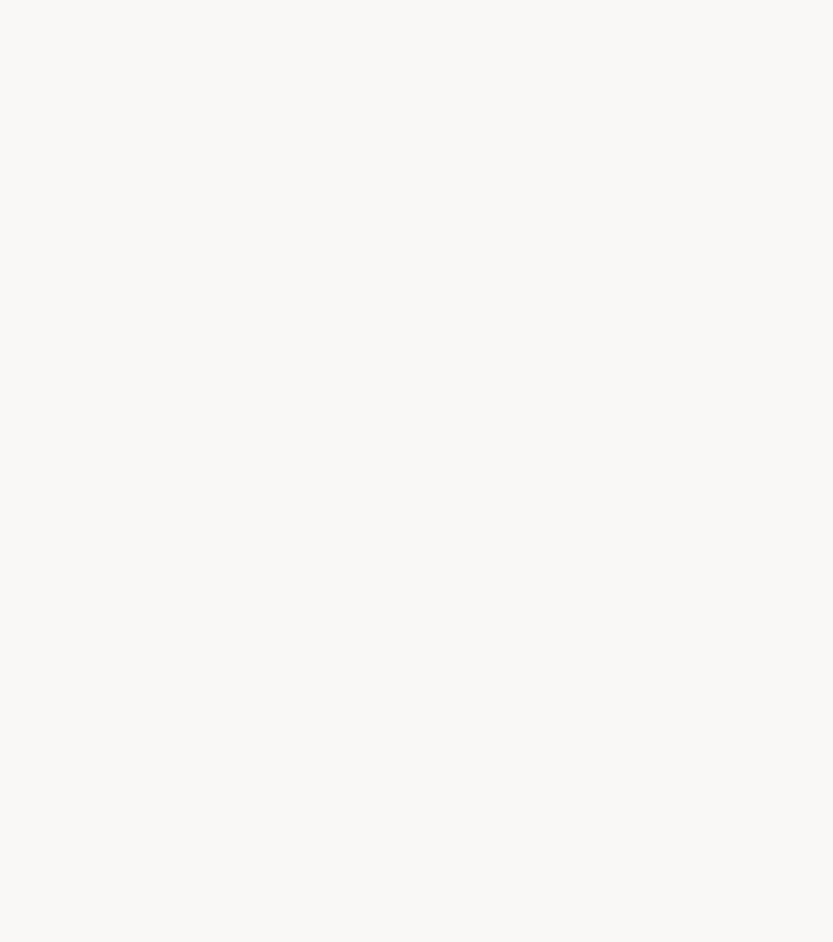
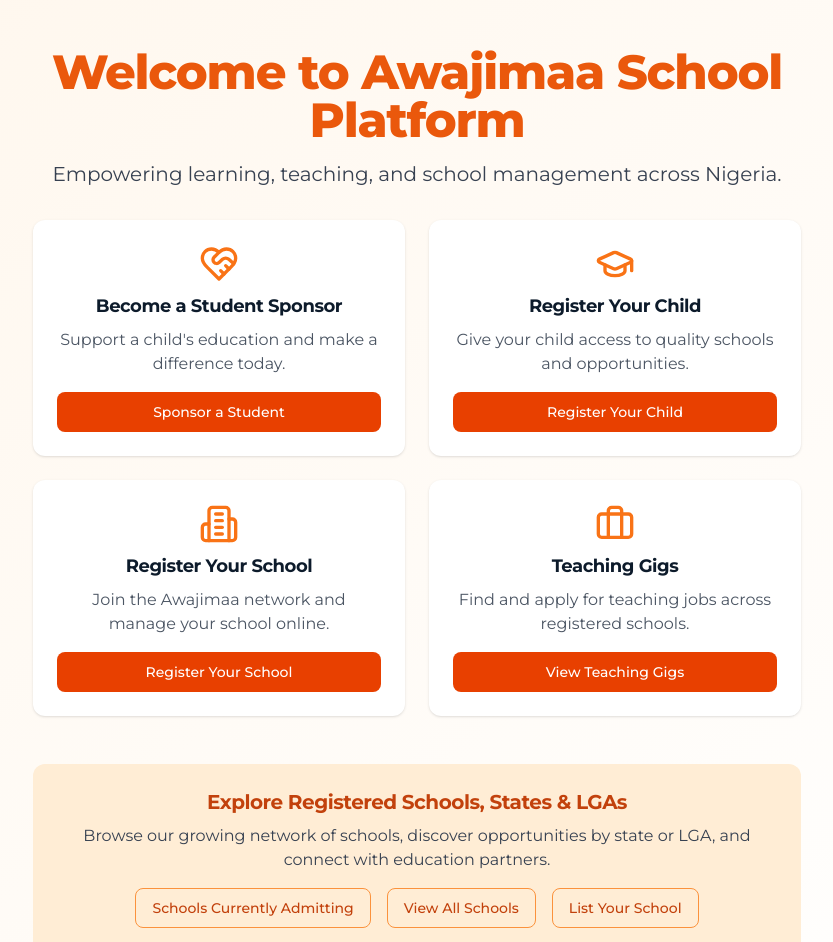
Before and after one commit to ivukpong/awajimaa-school-frontend, a Next.js app: page / in a window 1280 px wide. Before the commit this address had no page. Shown: the top 942 px of the page, without its empty margins (223-1056 px from the left). Before the commit the page ends 800 px from the top, so only its background shows below. Built offline with nearby package versions, Linux system fonts and the light colour scheme.

Commit message:
feat: create Admissions page to display currently admitting schools with application options

```diff
--- /dev/null
+++ b/src/app/admissions/page.tsx
@@ -0,0 +1,95 @@
+import React from "react";
+import Link from "next/link";
+import { useQuery } from "@tanstack/react-query";
+import { Button } from "@/components/ui/Button";
+import { Card } from "@/components/ui/Card";
+import { MapPin, School, Calendar, Users } from "lucide-react";
+
+async function fetchCurrentlyAdmittingSchools() {
+  const res = await fetch("/api/public/currently-admitting-schools");
+  if (!res.ok) throw new Error("Failed to fetch");
+  const data = await res.json();
+  return data.data;
+}
+
+export default function AdmissionsPage() {
+  // SSR fallback: useSWR or react-query preferred for real app
+  const [schools, setSchools] = React.useState<any[]>([]);
+  const [loading, setLoading] = React.useState(true);
+  React.useEffect(() => {
+    fetch("/api/public/currently-admitting-schools")
+      .then((r) => r.json())
+      .then((d) => setSchools(d.data ?? []))
+      .finally(() => setLoading(false));
+  }, []);
+
+  return (
+    <main className="min-h-screen bg-gradient-to-br from-orange-50 to-white px-4 py-12">
+      <div className="max-w-4xl mx-auto">
+        <h1 className="text-3xl md:text-4xl font-extrabold text-orange-600 mb-2 text-center">
+          Schools Currently Admitting
+        </h1>
+        <p className="text-lg text-gray-700 mb-8 text-center">
+          Browse schools with open admissions and apply directly.
+        </p>
+        {loading ? (
+          <div className="text-center text-gray-500 py-12">Loading...</div>
+        ) : schools.length === 0 ? (
+          <div className="text-center text-gray-500 py-12">
+            No schools are currently admitting.
+          </div>
+        ) : (
+          <div className="grid grid-cols-1 md:grid-cols-2 gap-6">
+            {schools.map(({ school, session }) => (
+              <Card key={session.id} className="p-6 flex flex-col gap-2">
+                <div className="flex items-center gap-3 mb-2">
+                  {school.logo && (
+                    <img
+                      src={school.logo}
+                      alt={school.name}
+                      className="h-12 w-12 rounded-full object-cover border"
+                    />
+                  )}
+                  <div>
+                    <h2 className="font-bold text-lg text-orange-700 flex items-center gap-1">
+                      <School className="h-5 w-5" /> {school.name}
+                    </h2>
+                    <div className="text-sm text-gray-500 flex items-center gap-1">
+                      <MapPin className="h-4 w-4" /> {school.address}
+                    </div>
+                  </div>
+                </div>
+                <div className="text-sm text-gray-700 mb-1">
+                  <strong>Session:</strong> {session.name}
+                </div>
+                <div className="text-sm text-gray-700 mb-1">
+                  <strong>Open:</strong> {session.open_date} <strong>to</strong>{" "}
+                  {session.close_date}
+                </div>
+                {session.application_fee > 0 && (
+                  <div className="text-sm text-gray-700 mb-1">
+                    <strong>Application Fee:</strong> ₦{session.application_fee}
+                  </div>
+                )}
+                <div className="flex gap-2 mt-2">
+                  <Button
+                    asChild
+                    size="sm"
+                    className="bg-orange-500 hover:bg-orange-600"
+                  >
+                    <Link href={`/register?school=${school.id}`}>
+                      Apply Now
+                    </Link>
+                  </Button>
+                  <Button asChild size="sm" variant="outline">
+                    <Link href={`/schools/${school.id}`}>View School</Link>
+                  </Button>
+                </div>
+              </Card>
+            ))}
+          </div>
+        )}
+      </div>
+    </main>
+  );
+}
--- a/src/app/page.tsx
+++ b/src/app/page.tsx
@@ -1,7 +1,111 @@
-import { redirect } from "next/navigation";
+import Link from "next/link";
+import { Button } from "@/components/ui/Button";
+import {
+  GraduationCap,
+  Building2,
+  HeartHandshake,
+  Briefcase,
+} from "lucide-react";
 
 export default function Home() {
-  // Redirect unauthenticated users to login
-  // Middleware handles role-based redirects after login
-  redirect("/login");
+  return (
+    <main className="min-h-screen bg-gradient-to-br from-orange-50 to-white flex flex-col items-center justify-center px-4 py-12">
+      <div className="max-w-3xl w-full text-center">
+        <h1 className="text-4xl md:text-5xl font-extrabold text-orange-600 mb-4">
+          Welcome to Awajimaa School Platform
+        </h1>
+        <p className="text-lg md:text-xl text-gray-700 mb-8">
+          Empowering learning, teaching, and school management across Nigeria.
+        </p>
+        <div className="grid grid-cols-1 md:grid-cols-2 gap-6 mb-12">
+          <div className="bg-white rounded-xl shadow p-6 flex flex-col items-center">
+            <HeartHandshake className="h-10 w-10 text-orange-500 mb-2" />
+            <h2 className="font-bold text-lg mb-2">Become a Student Sponsor</h2>
+            <p className="text-gray-600 mb-4">
+              Support a child's education and make a difference today.
+            </p>
+            <Button asChild className="w-full">
+              <Link href="/sponsor">Sponsor a Student</Link>
+            </Button>
+          </div>
+          <div className="bg-white rounded-xl shadow p-6 flex flex-col items-center">
+            <GraduationCap className="h-10 w-10 text-orange-500 mb-2" />
+            <h2 className="font-bold text-lg mb-2">Register Your Child</h2>
+            <p className="text-gray-600 mb-4">
+              Give your child access to quality schools and opportunities.
+            </p>
+            <Button asChild className="w-full">
+              <Link href="/register?role=parent">Register Your Child</Link>
+            </Button>
+          </div>
+          <div className="bg-white rounded-xl shadow p-6 flex flex-col items-center">
+            <Building2 className="h-10 w-10 text-orange-500 mb-2" />
+            <h2 className="font-bold text-lg mb-2">Register Your School</h2>
+            <p className="text-gray-600 mb-4">
+              Join the Awajimaa network and manage your school online.
+            </p>
+            <Button asChild className="w-full">
+              <Link href="/register?role=school_admin">
+                Register Your School
+              </Link>
+            </Button>
+          </div>
+          <div className="bg-white rounded-xl shadow p-6 flex flex-col items-center">
+            <Briefcase className="h-10 w-10 text-orange-500 mb-2" />
+            <h2 className="font-bold text-lg mb-2">Teaching Gigs</h2>
+            <p className="text-gray-600 mb-4">
+              Find and apply for teaching jobs across registered schools.
+            </p>
+            <Button asChild className="w-full">
+              <Link href="/freelancer-teacher/recruitment">
+                View Teaching Gigs
+              </Link>
+            </Button>
+          </div>
+        </div>
+        <div className="bg-orange-100 rounded-xl p-6 mb-8">
+          <h3 className="text-xl font-bold text-orange-700 mb-2">
+            Explore Registered Schools, States & LGAs
+          </h3>
+          <p className="text-gray-700 mb-4">
+            Browse our growing network of schools, discover opportunities by
+            state or LGA, and connect with education partners.
+          </p>
+          <div className="flex flex-wrap gap-4 justify-center">
+            <Button
+              asChild
+              variant="outline"
+              className="border-orange-400 text-orange-700"
+            >
+              <Link href="/admissions">Schools Currently Admitting</Link>
+            </Button>
+            <Button
+              asChild
+              variant="outline"
+              className="border-orange-400 text-orange-700"
+            >
+              <Link href="/regulator/schools">View All Schools</Link>
+            </Button>
+            <Button
+              asChild
+              variant="outline"
+              className="border-orange-400 text-orange-700"
+            >
+              <Link href="/register?role=school_admin">List Your School</Link>
+            </Button>
+            <Button
+              asChild
+              variant="outline"
+              className="border-orange-400 text-orange-700"
+            >
+              <Link href="/register?role=parent">Find Schools by State</Link>
+            </Button>
+          </div>
+        </div>
+        <p className="text-gray-500 text-sm mt-8">
+          &copy; {new Date().getFullYear()} Awajimaa School Platform
+        </p>
+      </div>
+    </main>
+  );
 }
```
